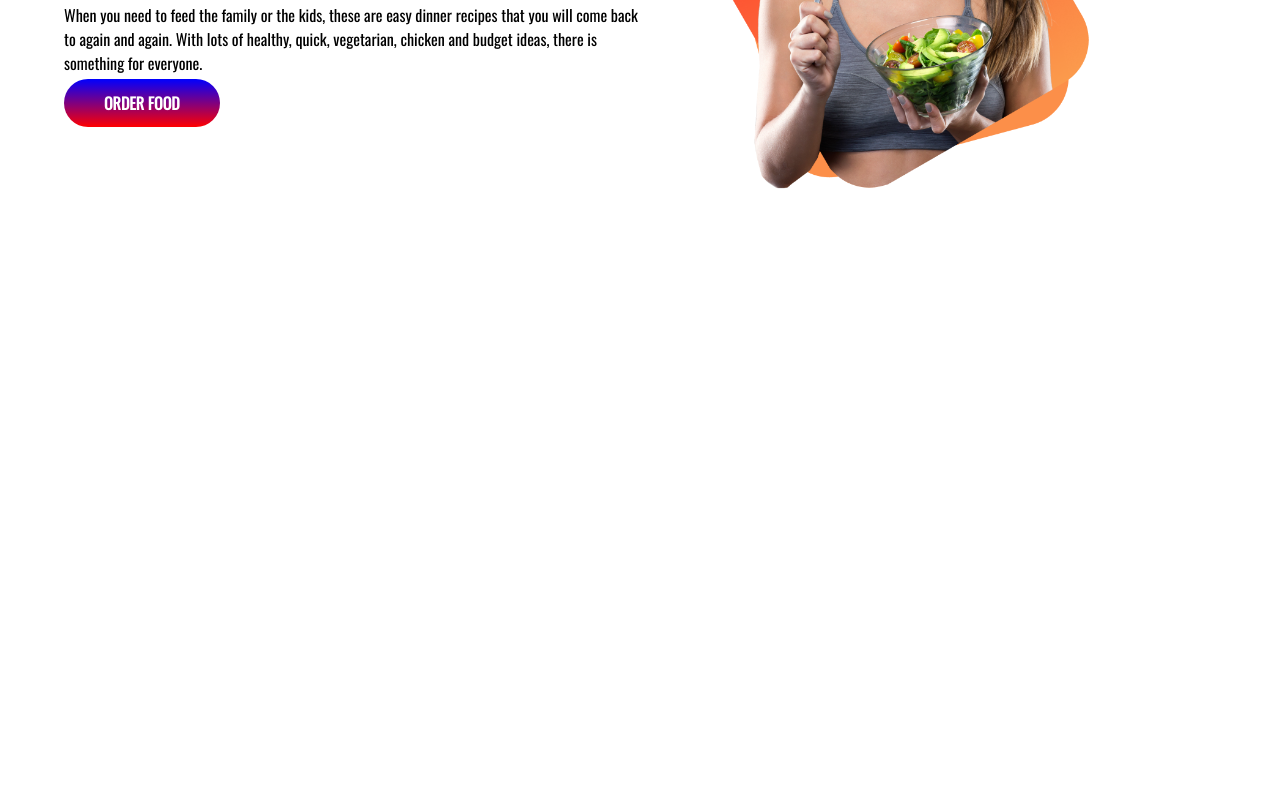
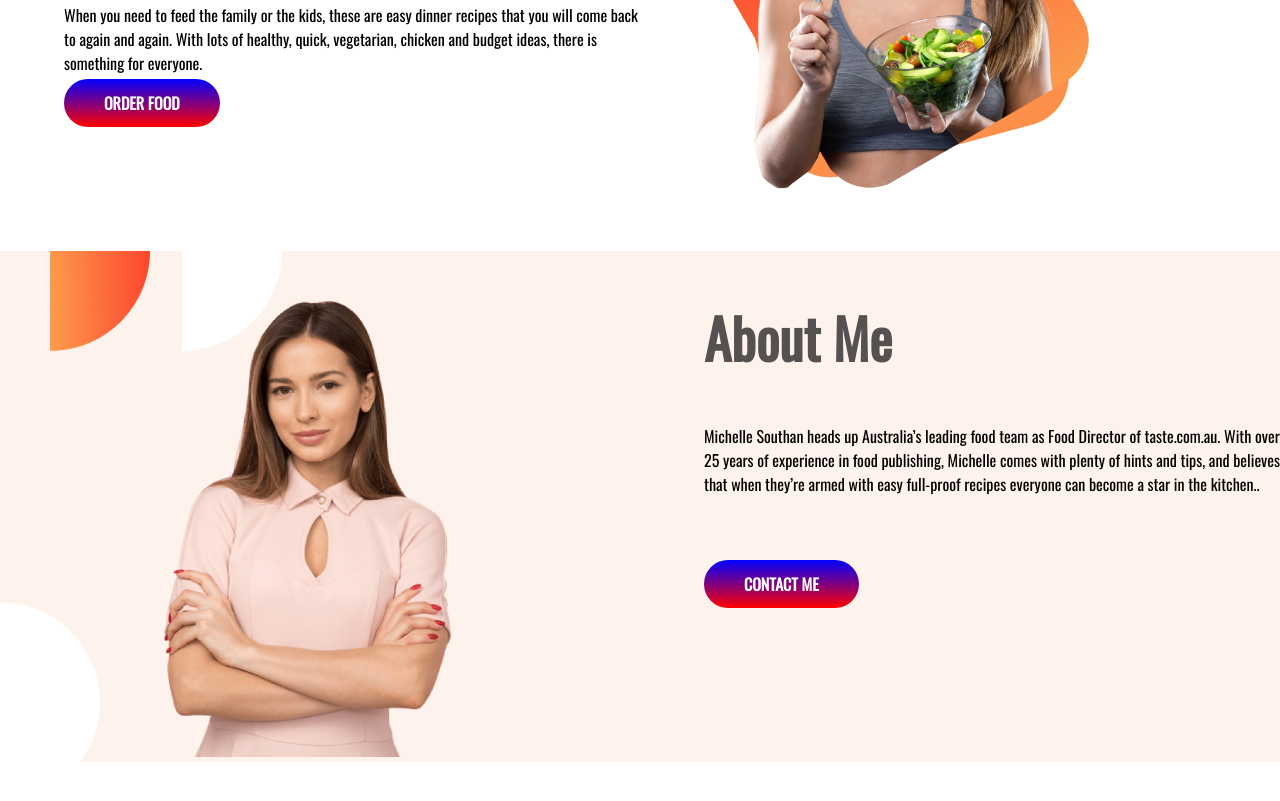
Before and after one commit to titupapri/food-web, a plain HTML site: page index.html in a window 1280 px wide. Shown: the part 701-1502 px from the top of the page. Before the commit the page ends 1012 px from the top, so only its background shows below. Drawn offline with nearby package versions, Linux system fonts and the light colour scheme.

Commit message:
second commit

```diff
--- a/index.html
+++ b/index.html
@@ -12,7 +12,7 @@
     <link rel="stylesheet" href="style.css">
 </head>
 <body>
-    <h1 id="hone">PHOTO GALLERY</h1>
+    <h1 id="hone">OUR PHOTO GALLERY</h1>
     <div class="first-top">
         <img id="fimg" src="images/food/Project Cover.jpg">
         <img id="simg" src="images/food/Project Cover.png">
@@ -31,6 +31,17 @@
 
         </div>
     </section>
+    <section class="about-me">
+        <div class="half">
+            <img id="michelle" src="images/female/Person Image.png" alt="">
+        </div>
+        <div class="half">
+            <h1>About Me</h1>
+    <p id="michellep">Michelle Southan heads up Australia’s leading food team as Food Director of taste.com.au. With over 25 years of experience in food publishing, Michelle comes with plenty of hints and tips, and believes that when they’re armed with easy full-proof recipes everyone can become a star in the kitchen..</p>
+    <a class="order-food" target="_blank" href="https://www.linkedin.com/in/theory-4-power-791883201/">CONTACT ME</a>
+        </div>
+
+    </section>
 
 
 </body>
--- a/style.css
+++ b/style.css
@@ -2,7 +2,6 @@ body{
     font-family: 'Oswald', sans-serif;
     margin: 0px;
 }
-
 h1{
     font-size: 55px;
     color: rgb(85, 81, 81);
@@ -19,9 +18,6 @@ h1{
     border-radius: 50px 50px 50px 50px;
     color: white;
     text-align: center;
-
-
-
 }
 #fimg{
     width: 24%;
@@ -55,7 +51,7 @@ h1{
 }
 .second-top{
     display:flex;
-    margin-bottom: 100px;
+    margin-bottom: 40px;
 }
 .order-food{
     text-decoration: none;
@@ -72,3 +68,20 @@ h1{
 .half img{
     width: 70%;
 }
+.about-me{
+    display:flex;
+    margin-bottom: 50px;
+}
+#michelle{
+    width: 50%;
+    padding-left: 100px;
+    padding-top: 50px;
+    padding-bottom: none;
+}
+#michellep{
+    padding-bottom: 60px;
+}
+.about-me{
+    background-image: url(images/shapes/7.png);
+    background-repeat: no-repeat;
+}
```
